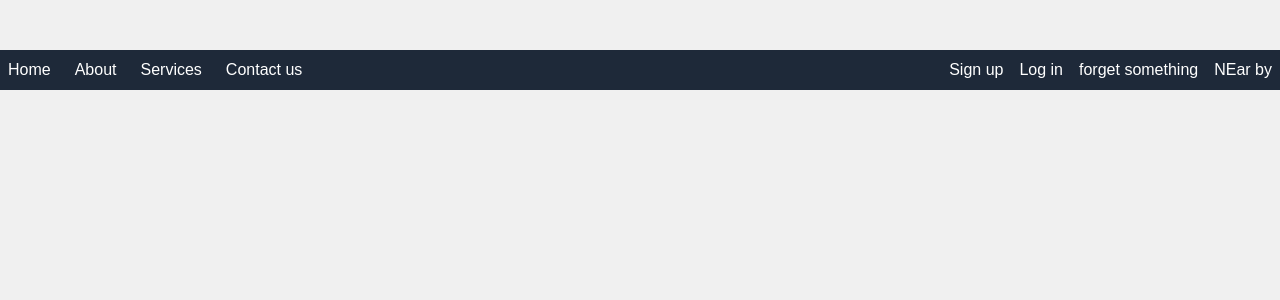
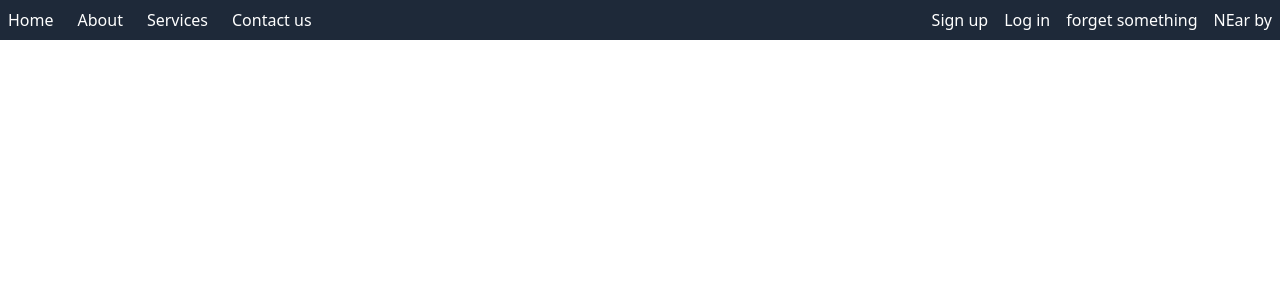
Before and after one commit to Olivier-hash/Tailwind, a React (Vite) app: page / in a window 1280 px wide. Shown: the top 300 px of the page. Built offline with nearby package versions, Linux system fonts and the light colour scheme.

Commit message:
Index.css replace with tailwind

```diff
--- a/src/index.css
+++ b/src/index.css
@@ -1,11 +1 @@
 @import "tailwindcss";
-
-body {
-  font-family: Arial, sans-serif;
-  background-color: #f0f0f0;
-  text-align: center;
-  margin-top: 50px;
-}
-h1 {
-  color: #007acc;
-}
```
